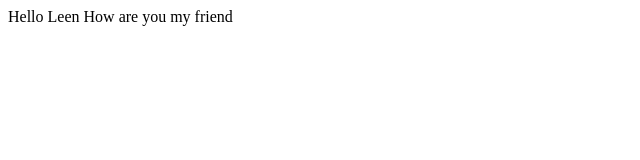
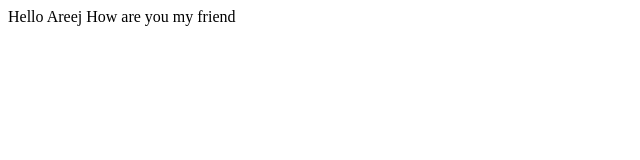
Before and after one commit to karam-mustafa/leenAreejAmal, a plain HTML site: page index.html in a window 1280 px wide. Shown: the full height of the page, 0-640 px from the left. Drawn offline with Linux system fonts and the light colour scheme.

Commit message:
Update index.html

```diff
--- a/index.html
+++ b/index.html
@@ -6,6 +6,6 @@
     <title>Document</title>
 </head>
 <body>
-    Hello Leen How are you my friend
+    Hello Areej How are you my friend
 </body>
 </html>
```
